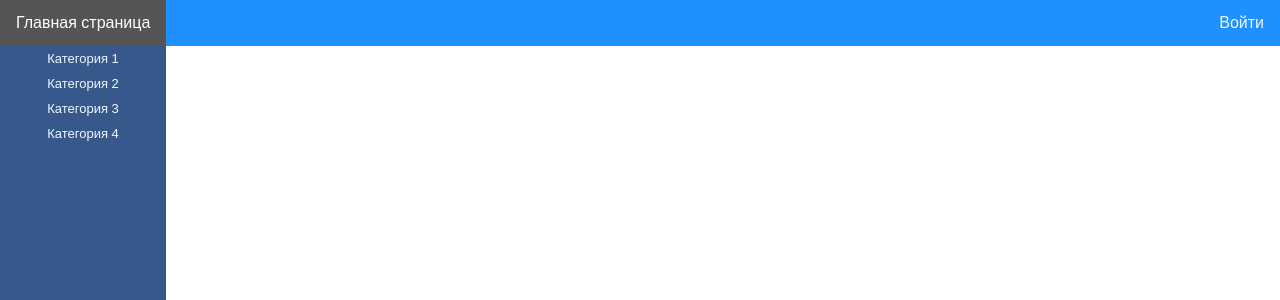
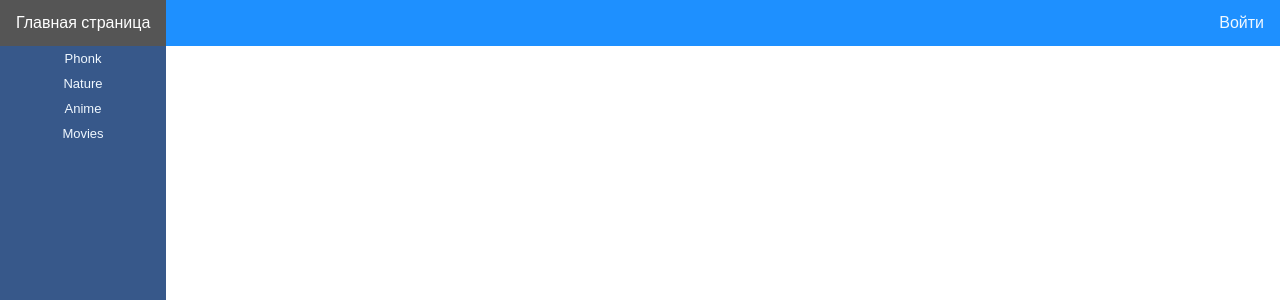
Before and after one commit to Mas1anGrodno/ImagemBoo, a Django app: page / in a window 1280 px wide. Shown: the top 300 px of the page. Run offline with Django 5.2, Linux system fonts and the light colour scheme; data comes from the database, SQL or seed files in the repository; both versions use the stored data as it was after the commit.

Commit message:
looks ready, side menu with list of categories generated via cycle + css twaeks

```diff
--- a/ImagemBoo/ImagemBoo/settings.py
+++ b/ImagemBoo/ImagemBoo/settings.py
@@ -63,6 +63,7 @@ TEMPLATES = [
                 'django.template.context_processors.request',
                 'django.contrib.auth.context_processors.auth',
                 'django.contrib.messages.context_processors.messages',
+                'main.context_processors.side_menu',
             ],
         },
     },
--- /dev/null
+++ b/ImagemBoo/main/context_processors.py
@@ -0,0 +1,5 @@
+from .models import Category
+
+def side_menu(request):
+    side_menu_categories = Category.objects.all()
+    return {'side_menu_categories': side_menu_categories}
--- a/ImagemBoo/main/static/main/style.css
+++ b/ImagemBoo/main/static/main/style.css
@@ -3,6 +3,8 @@ body {
     margin: 0;
     font-family: 'Futura', sans-serif;
 }
+
+
 
 /*  ---------------------- Top menu---------------------  */
 .menu {
@@ -16,6 +18,7 @@ body {
     text-align: center;
     padding: 14px 16px;
     text-decoration: none;
+
 }
 .menu a.right {
     float: right;
@@ -36,8 +39,17 @@ body {
     background-color: #37588a;
     padding-top: 0px;
 }
+.sidemenu ul {
+  list-style-type: none; /* Убираем маркеры списка */
+  padding: 0;
+  margin: 0;
+}
+
+.sidemenu li {
+  width: 100%; /* Устанавливаем ширину элемента списка */
+}
+
 .sidemenu a {
-    /* padding: 10px 15px; */
     padding-top: 5px;
     padding-bottom: 5px;
     text-decoration: none;
@@ -45,12 +57,13 @@ body {
     color: #F0F8FF;
     text-align: center;
     display: block;
+    width: 100%; /* Устанавливаем ширину ссылки */
+    box-sizing: border-box; /* Учитываем отступы в ширину */
 }
 .sidemenu a:hover {
     background-color: #555;
     color: white;
 }
-
 
 /* --------------------- Footer ------------------------ */
 .footer {
--- a/ImagemBoo/main/templates/main/base.html
+++ b/ImagemBoo/main/templates/main/base.html
@@ -8,14 +8,11 @@
   </head>
 
   <body>
-    <div class="menu">{% include "main/menu.html" %}</div>
-    <div class="sidemenu">{% include "main/sidemenu.html" %}</div>
+    {% include "main/menu.html" %} {% include "main/sidemenu.html" %}
     <div>
-        {% block content %}
-      {% comment %} main content goes here {% endcomment %}
-        {% endblock %}
+      {% block content %} {% comment %} main content goes here {% endcomment %}
+      {% endblock %}
     </div>
-    <div class="footer"> {% include "main/footer.html" %}</div>
-
+    <div class="footer">{% include "main/footer.html" %}</div>
   </body>
 </html>
--- a/ImagemBoo/main/templates/main/menu.html
+++ b/ImagemBoo/main/templates/main/menu.html
@@ -1,4 +1,4 @@
-<div>
+<div class="menu">
   <a href="#home">Главная страница</a>
   <a href="#login" class="right">Войти</a>
 </div>
--- a/ImagemBoo/main/templates/main/sidemenu.html
+++ b/ImagemBoo/main/templates/main/sidemenu.html
@@ -1,6 +1,7 @@
-<div>
-  <a href="#category1">Категория 1</a>
-  <a href="#category2">Категория 2</a>
-  <a href="#category3">Категория 3</a>
-  <a href="#category4">Категория 4</a>
+<div class="sidemenu">
+  <ul>
+    {% for category in side_menu_categories %}
+    <li><a href="#">{{ category.name }}</a></li>
+    {% endfor %}
+  </ul>
 </div>
```
Also changed, not shown: ImagemBoo/db.sqlite3, ImagemBoo/main/views.py (line endings or trailing spaces).
